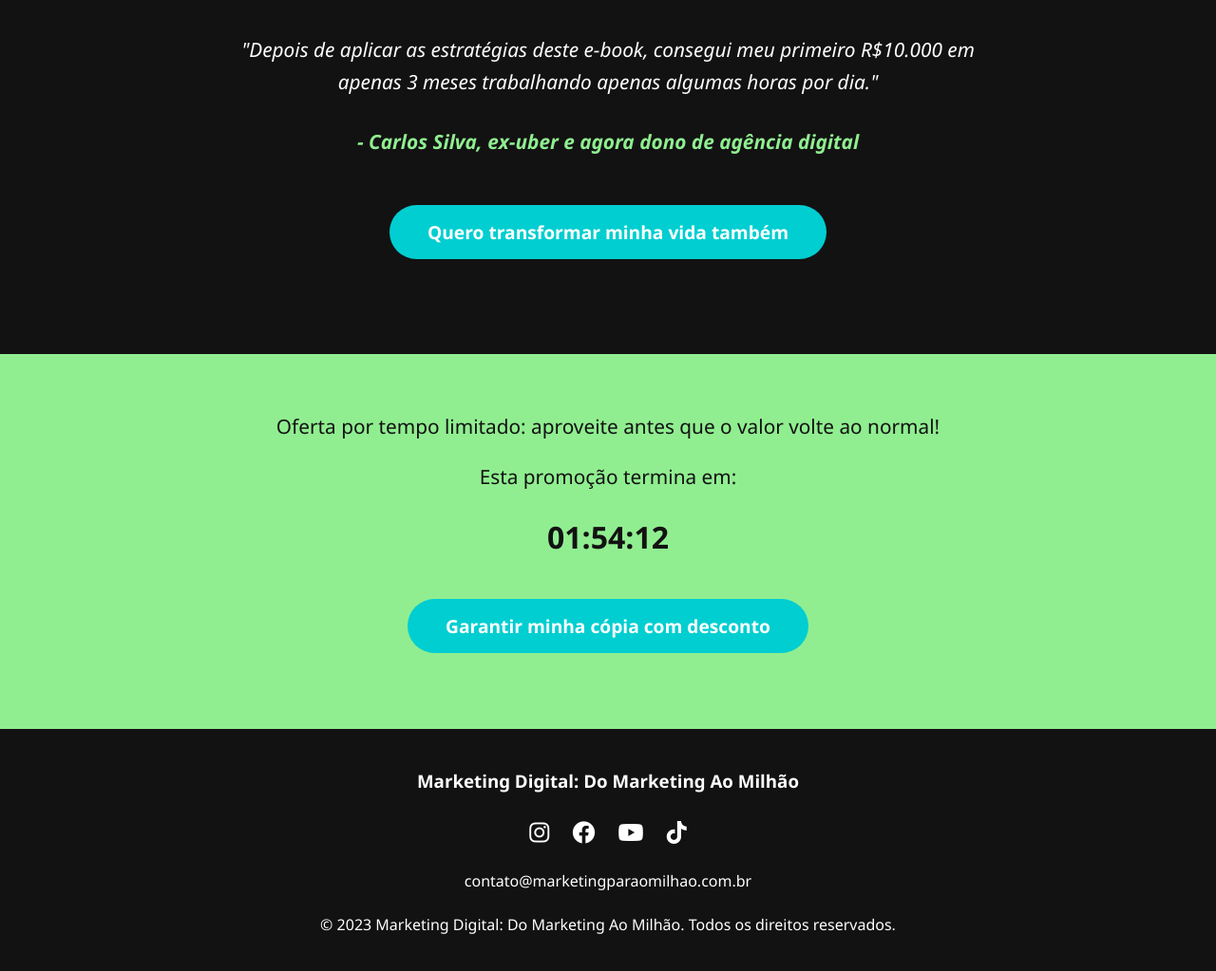
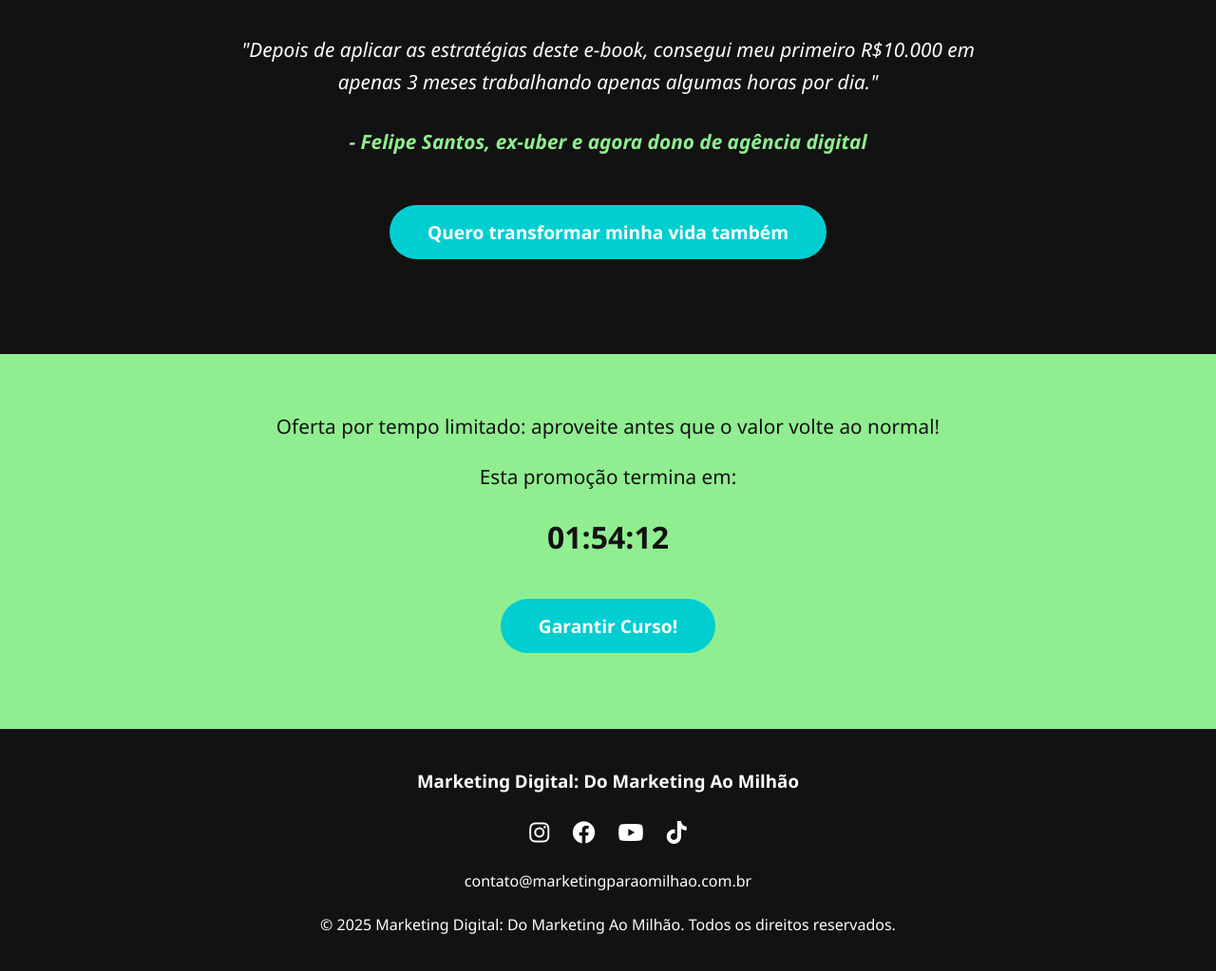
Before and after one commit to mktmilionario/Landing-page-e-book, a plain HTML site: page index.html in a window 1280 px wide. Shown: the part 1580-2603 px from the top of the page at 95% size. Drawn offline with Linux system fonts and the light colour scheme.

Commit message:
Update index.html

```diff
--- a/index.html
+++ b/index.html
@@ -305,7 +305,7 @@
     <section class="testimonial">
         <div class="container">
             <p>"Depois de aplicar as estratégias deste e-book, consegui meu primeiro R$10.000 em apenas 3 meses trabalhando apenas algumas horas por dia."</p>
-            <p class="author">- Carlos Silva, ex-uber e agora dono de agência digital</p>
+            <p class="author">- Felipe Santos, ex-uber e agora dono de agência digital</p>
 
             <button class="cta-button">Quero transformar minha vida também</button>
         </div>
@@ -316,7 +316,7 @@
             <p>Oferta por tempo limitado: aproveite antes que o valor volte ao normal!</p>
             <p>Esta promoção termina em:</p>
             <div id="countdown" style="font-size: 2rem; font-weight: bold; margin: 20px 0;">24:59:59</div>
-            <button class="cta-button">Garantir minha cópia com desconto</button>
+            <button class="cta-button">Garantir Curso!</button>
         </div>
     </section>
 
@@ -335,7 +335,7 @@
                 <p>contato@marketingparaomilhao.com.br</p>
             </div>
 
-            <p>&copy; 2023 Marketing Digital: Do Marketing Ao Milhão. Todos os direitos reservados.</p>
+            <p>&copy; 2025 Marketing Digital: Do Marketing Ao Milhão. Todos os direitos reservados.</p>
         </div>
     </footer>
 
```
